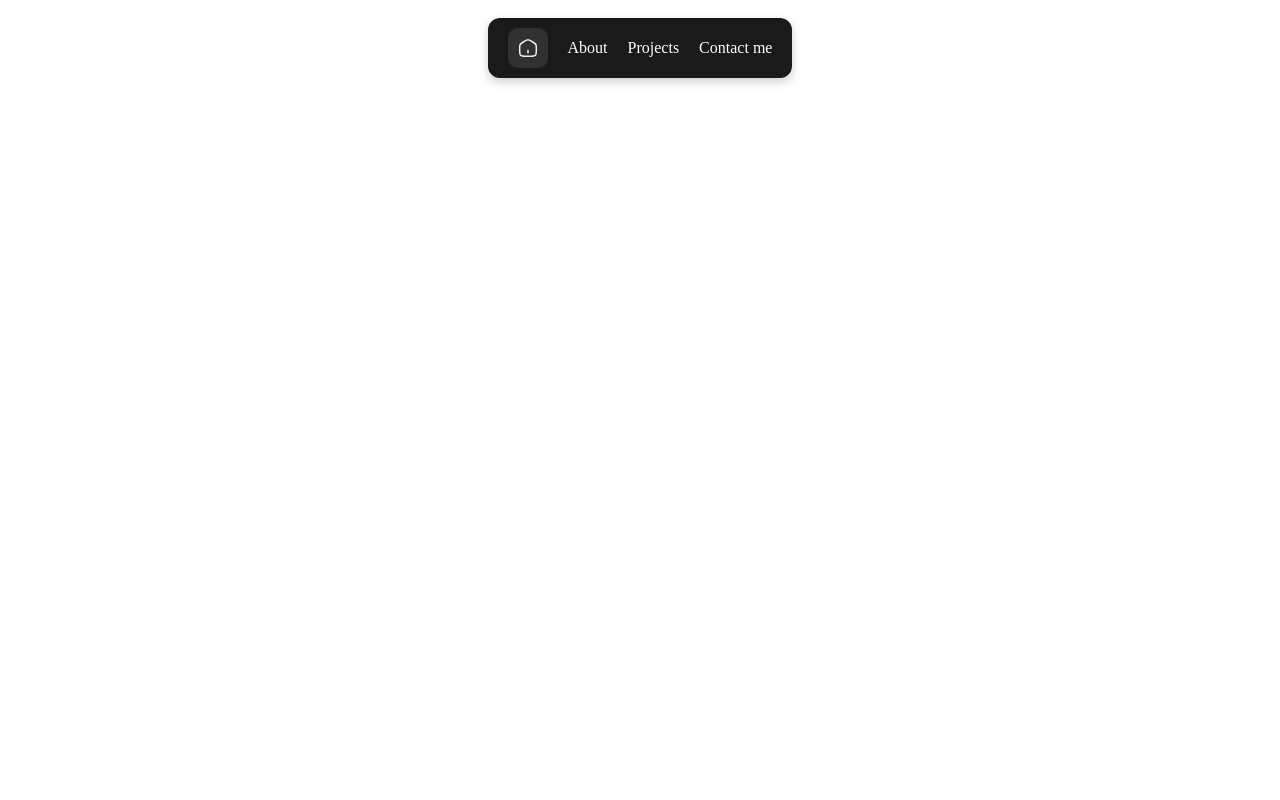
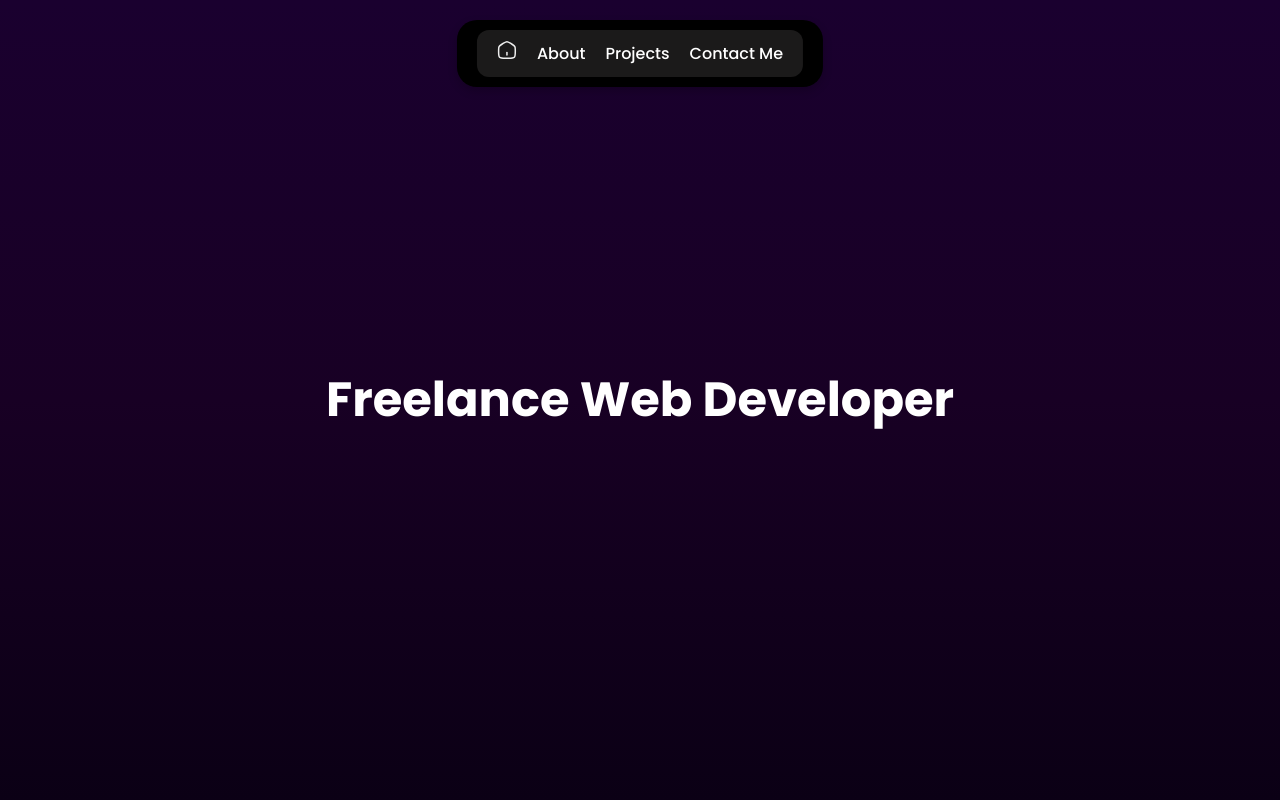
Before and after one commit to daniel-lwl/personal-website, a React (Vite) app: page / in a window 1280 px wide. Shown: the top 800 px of the page. Built offline with nearby package versions, Linux system fonts and the light colour scheme.

Commit message:
Implemented dynamic navbar hide/show on scroll using React state and CSS. Removed Framer Motion and replaced it with a pure JS approach for better control. Adjusted navbar positioning with 'top' for smooth animations and ensured full visibility handling on all screen sizes.

```diff
--- a/package.json
+++ b/package.json
@@ -10,6 +10,7 @@
     "preview": "vite preview"
   },
   "dependencies": {
+    "framer-motion": "^12.4.3",
     "react": "^19.0.0",
     "react-dom": "^19.0.0"
   },
--- a/src/App.jsx
+++ b/src/App.jsx
@@ -1,11 +1,14 @@
 import React from "react";
 import Navbar from "./components/layout/Navbar";
+import Hero from "./components/sections/Hero";
 import "./styles/global.css";
 
 function App() {
     return (
       <div>
         <Navbar />
+        <Hero />
+        <Hero />
       </div>
     );
   }
--- a/src/components/layout/Navbar.jsx
+++ b/src/components/layout/Navbar.jsx
@@ -1,29 +1,46 @@
-import React from "react";
+import React, { useState, useEffect } from "react";
 import "../../styles/Navbar.css"; //import the styling for the Navbar
 import homeIcon from "../../assets/icons/Home Icon.svg"
 
 //TODO: Change the border on the home icon and add animations to the hovering of the links
 
-function Navbar(){
+function Navbar() {
+    const [hidden, setHidden] = useState(false);
+
+
+    useEffect(() => {
+        let lastScrollY = window.scrollY;
+
+        const handleScroll = () => {
+            if (window.scrollY > lastScrollY && window.scrollY > 50) {
+                setHidden(true); // Hide when scrolling down
+            } else {
+                setHidden(false); // Show when scrolling up
+            }
+            lastScrollY = window.scrollY;
+        };
+
+        window.addEventListener("scroll", handleScroll);
+        return () => window.removeEventListener("scroll", handleScroll);
+    }, []);
+
     return (
-        <nav className ="navbar">
-            <div className ="navbar-container">
-                {/*Home Button*/}
-                <div className ="home-button">
+        <nav className="navbar" style={{ top: hidden ? "-100px" : "20px" }}>
+        <div className="navbar-container">
+            {/* Home Button as a Link */}
+            <a href="#home" className="nav-home">
             <img src={homeIcon} alt="Home" />
-                </div>
+            </a>
 
-                {/*Navigation Links*/}
+            {/* Navigation Links */}
             <ul className="nav-links">
             <li><a href="#about">About</a></li>
             <li><a href="#projects">Projects</a></li>
-                    <li><a href="#contact">Contact me</a></li>
+            <li><a href="#contact">Contact Me</a></li>
             </ul>
-
         </div>
         </nav>
     );
-
 }
 
 export default Navbar;
--- a/src/components/sections/Hero.jsx
+++ b/src/components/sections/Hero.jsx
@@ -0,0 +1,12 @@
+import "../../styles/Hero.css";
+
+
+function Hero(){
+    return(
+        <section className="hero">
+            <h1>Freelance Web Developer</h1>
+        </section>
+    );
+}
+
+export default Hero;
--- a/src/styles/Hero.css
+++ b/src/styles/Hero.css
@@ -0,0 +1,9 @@
+.hero {
+    height: 100vh;
+    display: flex;
+    align-items: center;
+    justify-content: center;
+    background: linear-gradient(180deg, #1a002f 0%, #180024 50%, #0b0015 100%);
+    color: white;
+    margin: 0px;
+  }
--- a/src/styles/Navbar.css
+++ b/src/styles/Navbar.css
@@ -1,9 +1,19 @@
 .navbar {
-    display: flex;
-    justify-content: center;
-    align-items: center;
-    padding: 10px;
-    background: transparent;
+  position: fixed;
+  left: 50%;
+  transform: translateX(-50%); /* This centers it horizontally */
+  width:auto;
+  background: black;
+  padding: 10px 20px;
+  border-radius: 20px;
+  box-shadow: 0px 4px 10px rgba(0, 0, 0, 0.2);
+  transition: top 0.3s ease-in-out ; /* Slower transition */
+  z-index: 1000; /* Ensures it's above other elements */
+}
+
+.navbar.hidden{
+  transform: translate(-50%, -100%); /* Move navbar out of view */
+
 }
 
 .navbar-container {
--- a/src/styles/global.css
+++ b/src/styles/global.css
@@ -0,0 +1,45 @@
+@import url('https://fonts.googleapis.com/css2?family=Poppins:wght@300;400;500;700&display=swap');
+/*imported the font from Google fonts*/
+
+/* Default styles */
+body {
+    font-family: 'Poppins', sans-serif;
+    font-size: 16px; /* Base size */
+    min-height: 200vh; /* Ensures enough content for scrolling */
+    overflow-y: scroll; /* Forces a scroll even if content fits */
+}
+
+html, body {
+    width: 100%;
+    height: 100%;
+    overflow-x: hidden;
+    background: #0D0D0D; /* Or your preferred dark background */
+}
+
+/* Headings */
+h1 {
+    font-size: 48px;
+    font-weight: 700;
+}
+
+h2 {
+    font-size: 24px;
+    font-weight: 500;
+}
+
+p {
+    font-size: 16px;
+    font-weight: 400;
+}
+
+/* Small text */
+.small-text {
+    font-size: 14px;
+    font-weight: 300;
+}
+
+*{
+    margin: 0;
+    padding: 0;
+    box-sizing: border-box;
+}
```
Also changed, not shown: 1 other file (tests, documents, lock files or other folders). Lines whose indentation alone changed are shown as unchanged.
